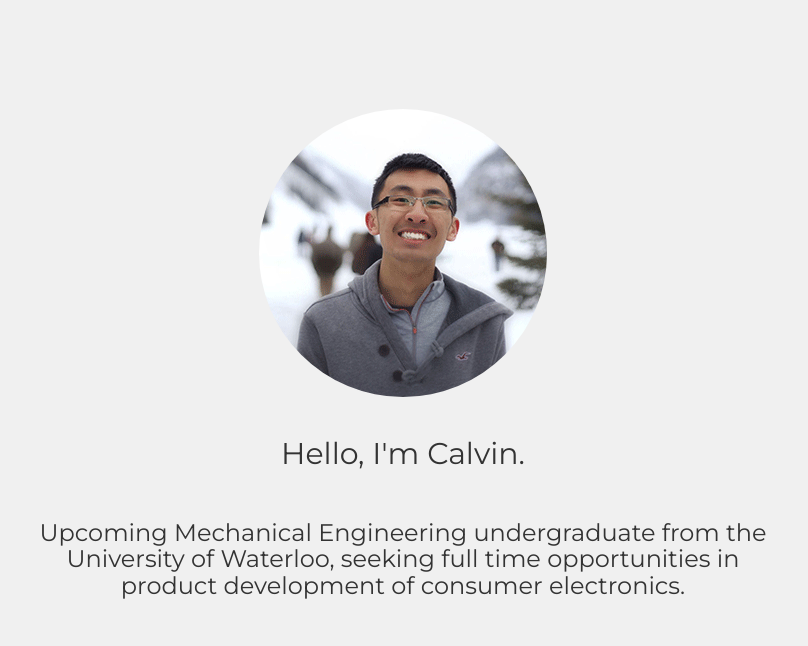
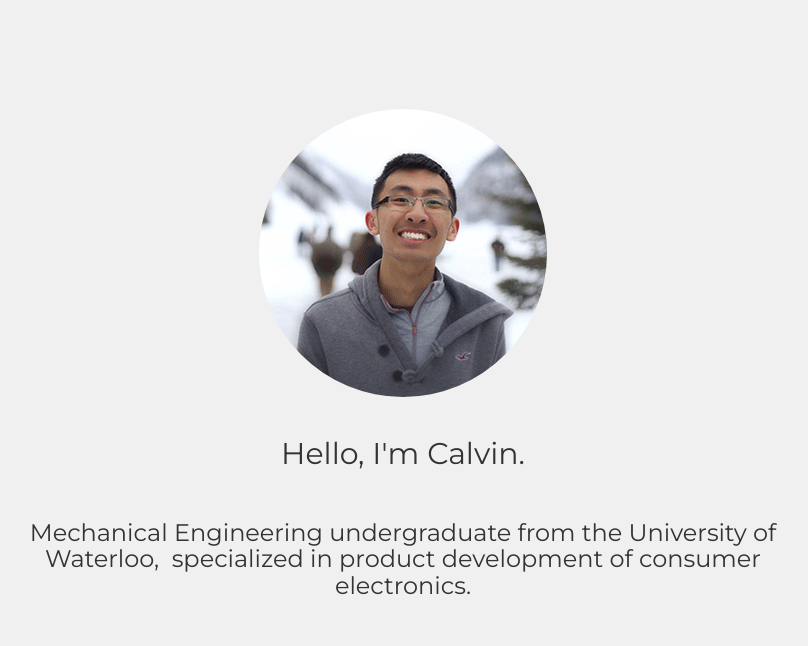
Before and after one commit to nivlack/nivlack.github.io, a plain HTML site: page index.html in a window 1280 px wide. Shown: the top 646 px of the page, without its empty margins (237-1045 px from the left). Drawn offline with nearby package versions, Linux system fonts and the light colour scheme.

Commit message:
Intro description update

```diff
--- a/index.html
+++ b/index.html
@@ -23,8 +23,8 @@
             <br>
             <h2>Hello, I'm Calvin.</h2>
             <br>
-            <h3>Upcoming Mechanical Engineering undergraduate from the University of Waterloo,
-              seeking&nbsp;full time opportunities in product development of consumer
+            <h3>Mechanical Engineering undergraduate from the University of Waterloo,
+              &nbsp;specialized in product development of consumer
               electronics.</h3>
             <br>
             <br>
```
